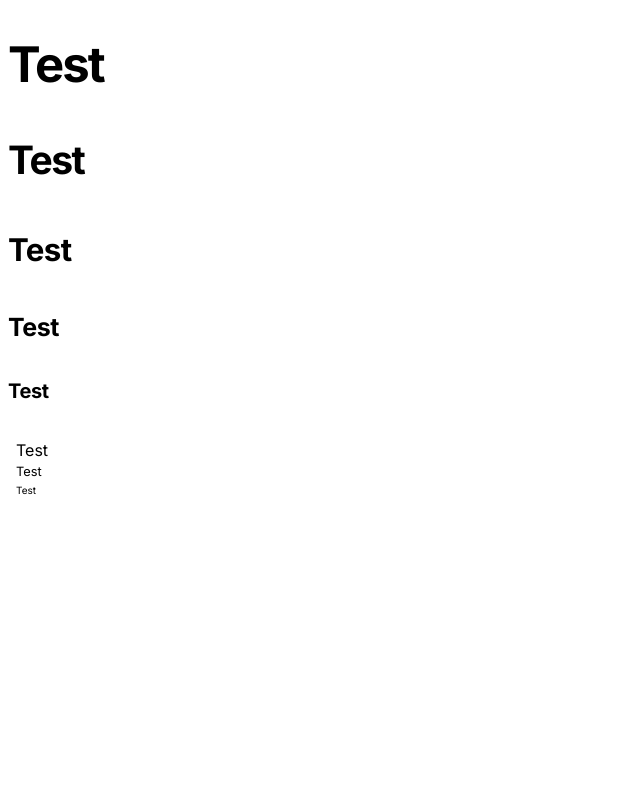
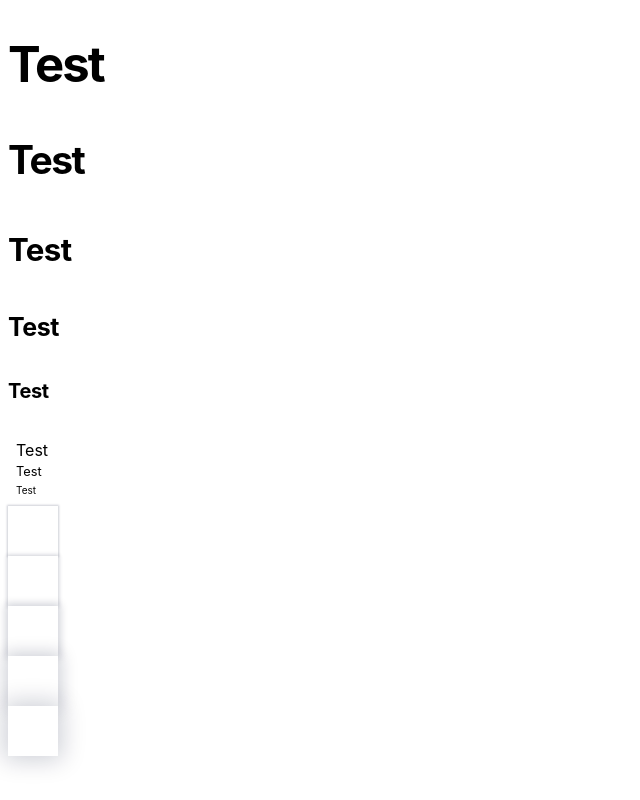
Before and after one commit to rLukoyanov/pp, a Next.js app: page / in a window 1280 px wide. Shown: the whole page, without its empty margins (0-640 px from the left). Built offline with nearby package versions, Linux system fonts and the light colour scheme.

Commit message:
feat(3): added colors and elevetions

```diff
--- a/pages/index.tsx
+++ b/pages/index.tsx
@@ -7,10 +7,10 @@ const Home: NextPage = () => {
         <div className={styles.container}>
             <Head>
                 <title>test</title>
-                <link rel="icon" href="/favicon.ico"/>
+                {/* <link rel="icon" href="/favicon.ico"/>
                 <link rel="preconnect" href="https://fonts.googleapis.com" />
                 <link rel="preconnect" href="https://fonts.gstatic.com"/>
-                <link href="https://fonts.googleapis.com/css2?family=Inter:wght@100;200;300;400;500;600;700;800;900&display=swap" rel="stylesheet" />
+                <link href="https://fonts.googleapis.com/css2?family=Inter:wght@100;200;300;400;500;600;700;800;900&display=swap" rel="stylesheet" /> */}
             </Head>
 
             <main className={styles.main}>
@@ -21,9 +21,14 @@ const Home: NextPage = () => {
                 <h5>Test</h5>
                 <body>
                     Test
-                    <div className="body-sm">Test</div>
-                    <div className="body-xs">Test</div>
+                    <div className={styles.bodySm}>Test</div>
+                    <div className={styles.bodyXs}>Test</div>
                 </body>
+                <div className={`${styles.block} ${styles.elevetion2}`}></div>
+                <div className={`${styles.block} ${styles.elevetion4}`}></div>
+                <div className={`${styles.block} ${styles.elevetion8}`}></div>
+                <div className={`${styles.block} ${styles.elevetion16}`}></div>
+                <div className={`${styles.block} ${styles.elevetion24}`}></div>
             </main>
         </div>
     )
--- a/styles/globals.css
+++ b/styles/globals.css
@@ -56,21 +56,3 @@ body {
   line-height: 24px;
   color: #000000;
 }
-
-.body-sm {
-  font-family: 'Inter';
-  font-style: normal;
-  font-weight: 400;
-  font-size: 12.8px;
-  line-height: 20px;
-  color: #000000;
-}
-
-.body-xs {
-  font-family: 'Inter';
-  font-style: normal;
-  font-weight: 400;
-  font-size: 10px;
-  line-height: 16px;
-  color: #000000;
-}
--- a/styles/main.module.scss
+++ b/styles/main.module.scss
@@ -34,13 +34,61 @@ $critical-50: #e65c71;
 $critical-10: #ffccd4;
 
 // *success
-$success-80: #26802A;
-$success-60: #3DCC43;
-$success-50: #45E64B;
-$success-10: #CCFFCE;
+$success-80: #26802a;
+$success-60: #3dcc43;
+$success-50: #45e64b;
+$success-10: #ccffce;
 
 // *info
-$info-80: #1F5A66;
-$info-60: #2E8799;
-$info-50: #3DB4CC;
-$info-10: #CCF7FF;
+$info-80: #1f5a66;
+$info-60: #2e8799;
+$info-50: #3db4cc;
+$info-10: #ccf7ff;
+
+.block {
+  width: 50px;
+  height: 50px;
+}
+
+.bodySm {
+  font-family: "Inter";
+  font-style: normal;
+  font-weight: 400;
+  font-size: 12.8px;
+  line-height: 20px;
+  color: #000000;
+}
+
+.bodyXs {
+  font-family: "Inter";
+  font-style: normal;
+  font-weight: 400;
+  font-size: 10px;
+  line-height: 16px;
+  color: #000000;
+}
+
+.elevetion2 {
+  background: #ffffff;
+  box-shadow: 0px 0px 2px 1px rgba(0, 14, 51, 0.2);
+}
+
+.elevetion4 {
+  background: #ffffff;
+  box-shadow: 0px 0px 4px 1px rgba(0, 14, 51, 0.2);
+}
+
+.elevetion8 {
+  background: #ffffff;
+  box-shadow: 0px 0px 8px 2px rgba(0, 14, 51, 0.2);
+}
+
+.elevetion16 {
+  background: #ffffff;
+  box-shadow: 0px 0px 16px 3px rgba(0, 14, 51, 0.2);
+}
+
+.elevetion24 {
+  background: #ffffff;
+  box-shadow: 0px 0px 24px 4px rgba(0, 14, 51, 0.2);
+}
```
